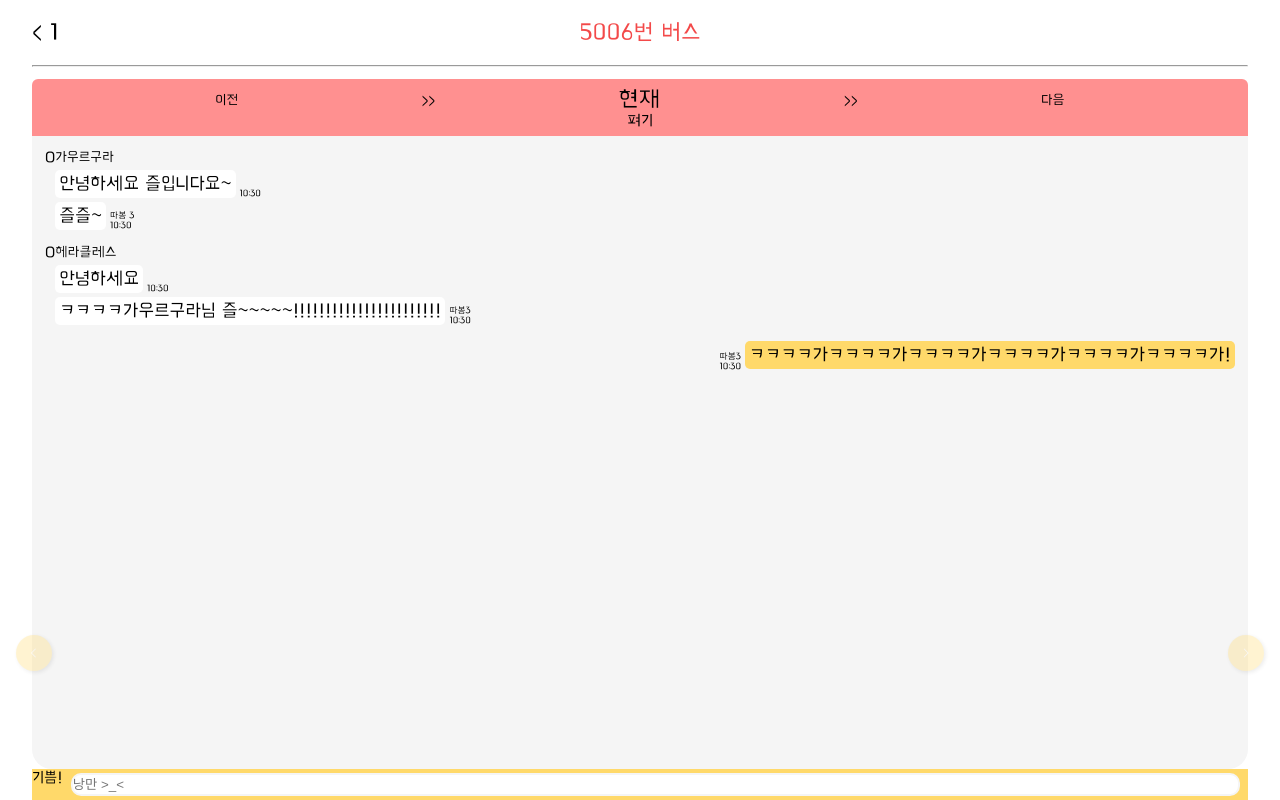
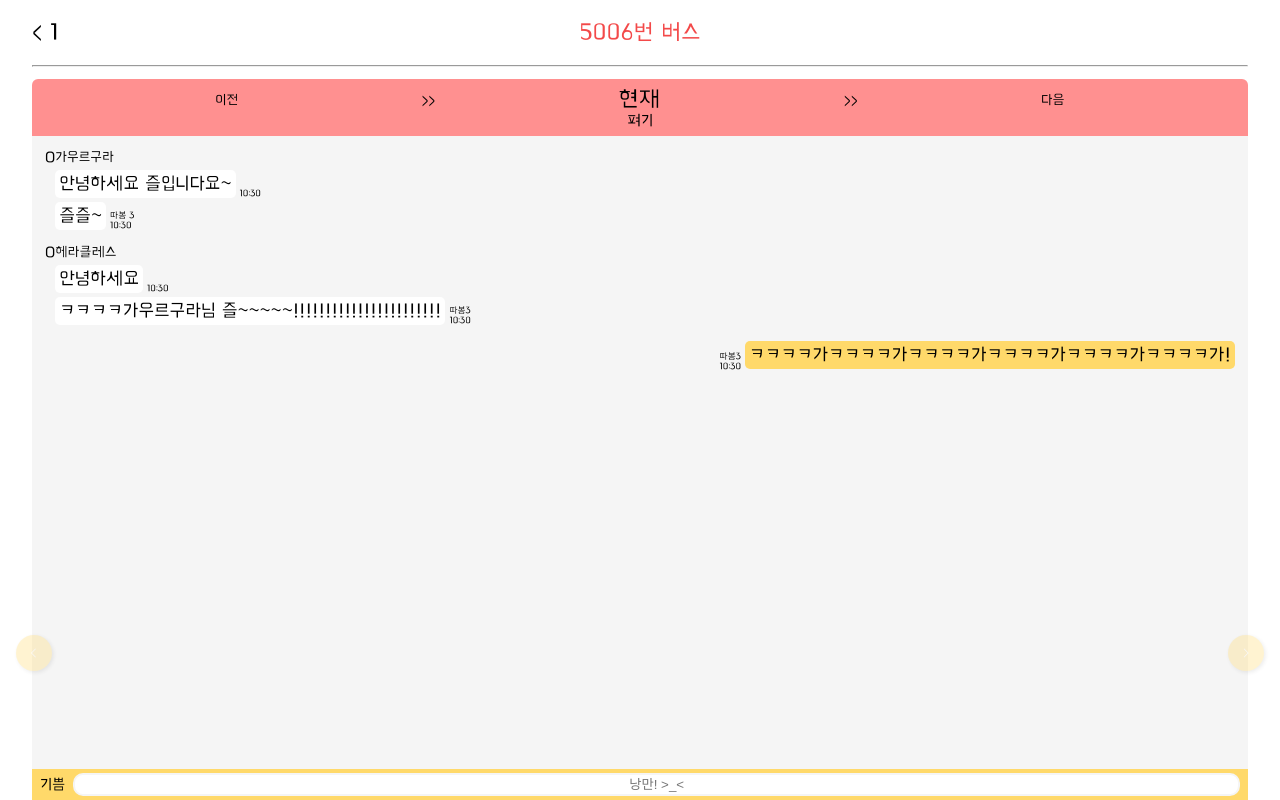
Before and after one commit to shy625/nangman-bus, a Vue app in the folder front/: page /chat/1 in a window 1280 px wide. Built offline with nearby package versions, Linux system fonts and the light colour scheme.

Commit message:
[feature] emo collapse complete

```diff
--- /dev/null
+++ b/front/src/views/chat/components/ChatEmos.vue
@@ -0,0 +1,60 @@
+<template>
+  <div class="emo">
+    <div id="emoToggle" class="emo-toggle">
+      기쁨
+      <div id="emoList" class="emo-list">
+        <div class="emo-emoji" v-for="(emo, idx) in emos"
+          :key="idx"
+        >
+          {{ emo }}
+        </div>
+      </div>
+    </div>
+  </div>
+</template>
+<script setup>
+import { ref, onMounted } from 'vue'
+// 더미데이터
+const emos = ['기쁨', '슬픔', '취함', '우울']
+
+// state에 현재 emo 저장해두고, 그거랑 비교해서 같은거 찾아서 toggle에 넣기
+// + 그거는 emoList에 안뜨게 거르기
+
+onMounted(() => {
+  const emoList = document.querySelector('#emoList')
+  const emoToggle = document.querySelector('#emoToggle')
+  emoList.classList.add('collapsed')
+  function emoListToggle() {
+      emoList.classList.toggle('collapsed')
+  }
+  emoToggle.addEventListener('click', emoListToggle)
+})
+</script>
+<style>
+.emo {
+  margin-left: 8px;
+  position: relative;
+  display: flex;
+  flex-direction: column;
+  justify-content: center;
+  align-items: center;
+}
+.emo-list {
+  display: flex;
+  flex-direction: column;
+  justify-content: center;
+  align-items: center;
+  position: absolute;
+  /* top: -200%; */
+  bottom: 40px;
+  overflow: hidden;
+  height: 70px;
+  transition: all 1s;
+}
+.emo-list.collapsed {
+  height: 0;
+}
+.emo-emoji {
+  width: 50px;
+}
+</style>
--- a/front/src/views/chat/components/ChatRoom.vue
+++ b/front/src/views/chat/components/ChatRoom.vue
@@ -49,7 +49,7 @@
           </div>
         </div>
       </div>
-
+      <!-- 내 채팅 -->
       <div class="my-chat-wrapper">
             <div class="chatting-side">
               <div class="chatting-like">따봉3</div>
@@ -61,18 +61,14 @@
       </div>
     </div>
     <div class="chat-input">
-      <div class="input-state">
-        <div>기쁨!</div>
-        <!-- <div>2</div>
-        <div>3</div>
-        <div>4</div> -->
-      </div>
-      <input class="input-content" type="text" placeholder="낭만 >_<">
+      <ChatEmos></ChatEmos>
+      <input class="input-content" type="text" placeholder="낭만! >_<">
     </div>
   </div>
 </template>
 <script setup>
 import BusStops from './BusStops.vue'
+import ChatEmos from './ChatEmos.vue'
 </script>
 <style>
 .chatroom {
@@ -86,7 +82,7 @@
   padding: 1px;
   height: 95%;
   background-color: #F5F5F5;
-  border-radius: 0px 0px 20px 20px;
+  /* border-radius: 0px 0px 20px 20px; */
 
 }
 .other-chat-wrapper {
@@ -158,4 +154,7 @@
 .input-content:focus {
   outline: 0;
 }
+.input-content::placeholder {
+  text-align: center;
+}
 </style>
```
